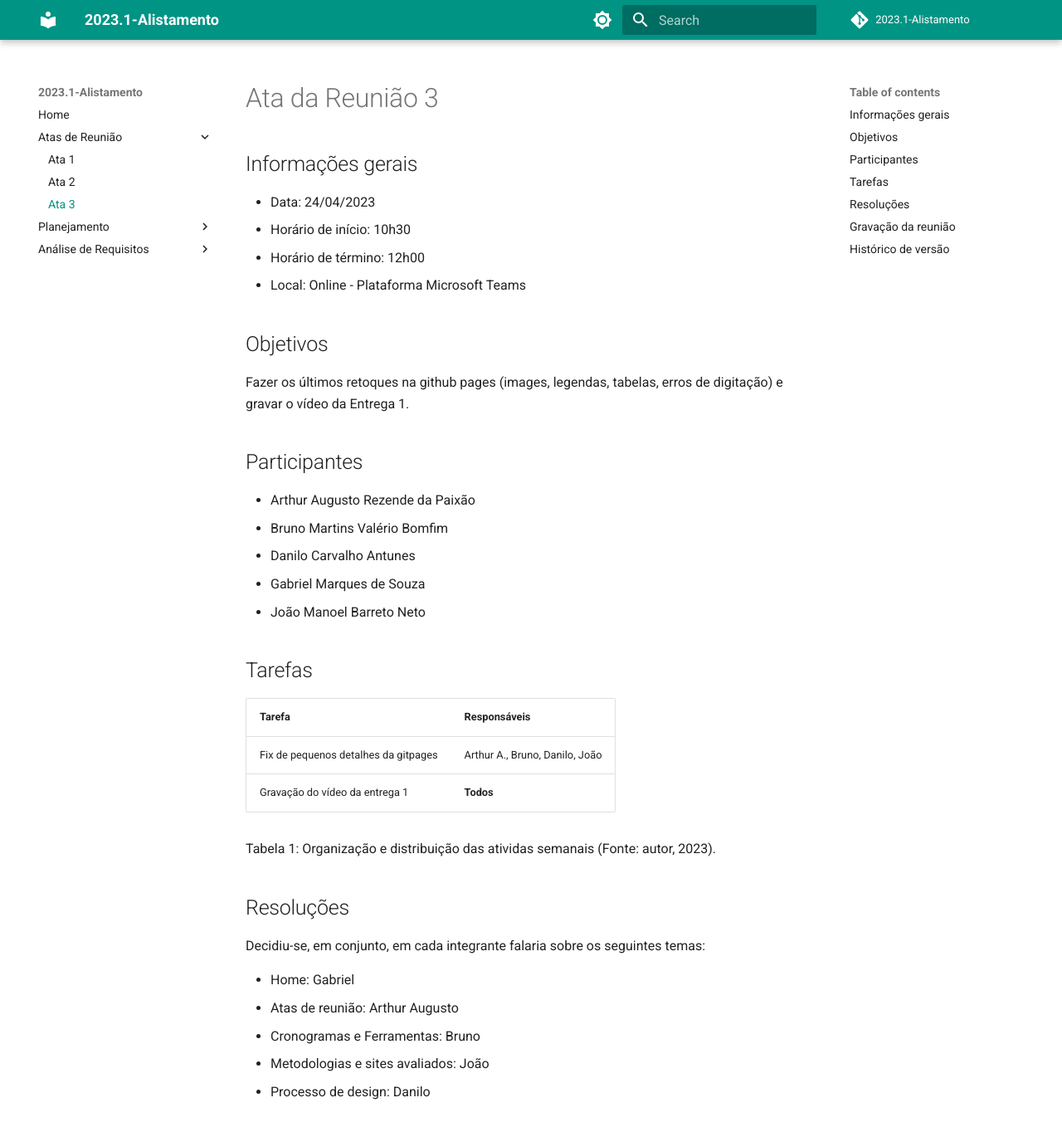
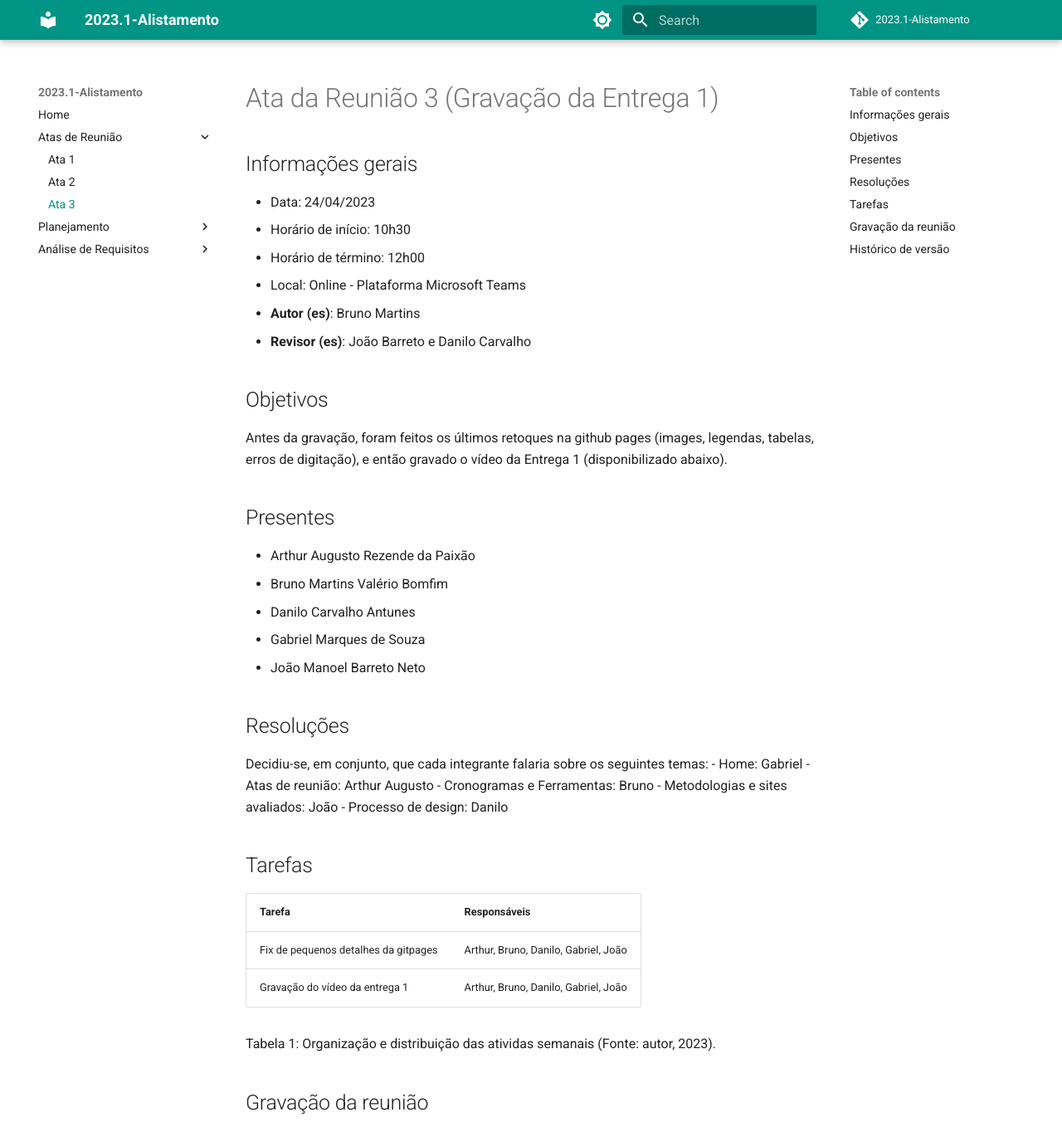
Before and after one commit to Interacao-Humano-Computador/2023.1-Alistamento, an MkDocs documentation site: the page built from docs/atas/ata3.md, in a window 1280 px wide and 1400 px high, cut to the strip 0-1358 px from the top of the window. Shown: the whole strip at 83% size. Built offline with MkDocs 1.6.1 and Material for MkDocs 9.7.7, drawn with Linux system fonts in a browser that asks for light colours; comment, search, counter and statistics services are not loaded; some of the changed text lies outside the part shown.

Commit message:
update: atualizando as atas 1, 2 e 3

```diff
--- a/docs/atas/ata3.md
+++ b/docs/atas/ata3.md
@@ -1,48 +1,44 @@
-# Ata da Reunião 3
+# Ata da Reunião 3 (Gravação da Entrega 1)
 
 ## Informações gerais
 - Data: 24/04/2023
 - Horário de início: 10h30
 - Horário de término: 12h00
 - Local: Online - Plataforma Microsoft Teams
+- **Autor (es)**: Bruno Martins
+- **Revisor (es)**: João Barreto e Danilo Carvalho
 
 ## Objetivos
-Fazer os últimos retoques na github pages (images, legendas, tabelas, erros de digitação) e gravar o vídeo da Entrega 1.
+Antes da gravação, foram feitos os últimos retoques na github pages (images, legendas, tabelas, erros de digitação), e então gravado o vídeo da Entrega 1 (disponibilizado abaixo).
 
-## Participantes
-
+## Presentes
 - Arthur Augusto Rezende da Paixão
 - Bruno Martins Valério Bomfim
 - Danilo Carvalho Antunes
 - Gabriel Marques de Souza
 - João Manoel Barreto Neto
 
-## Tarefas
-
-| Tarefa | Responsáveis |
-| ---- | ---- |
-| Fix de pequenos detalhes da gitpages | Arthur A., Bruno, Danilo, João |
-| Gravação do vídeo da entrega 1 | **Todos** |
-
-Tabela 1: Organização e distribuição das atividas semanais (Fonte: autor, 2023).
-
-
 ## Resoluções
-Decidiu-se, em conjunto, em cada integrante falaria sobre os seguintes temas:
-
+Decidiu-se, em conjunto, que cada integrante falaria sobre os seguintes temas:
 - Home: Gabriel
 - Atas de reunião: Arthur Augusto
 - Cronogramas e Ferramentas: Bruno
 - Metodologias e sites avaliados: João
 - Processo de design: Danilo
 
+## Tarefas
+| Tarefa | Responsáveis |
+| ---- | ---- |
+| Fix de pequenos detalhes da gitpages | Arthur, Bruno, Danilo, Gabriel, João |
+| Gravação do vídeo da entrega 1 | Arthur, Bruno, Danilo, Gabriel, João |
+
+Tabela 1: Organização e distribuição das atividas semanais (Fonte: autor, 2023).
 
 ## Gravação da reunião
 <iframe width="560" height="315" src="https://www.youtube.com/embed/xdp7TSaSQKo" title="YouTube video player" frameborder="0" allow="accelerometer; autoplay; clipboard-write; encrypted-media; gyroscope; picture-in-picture; web-share" allowfullscreen></iframe>
 
 ## Histórico de versão
-| Versão | Data | Descrição | Autor | Revisor |
-| :----: | :--: | :-------: | :---: | :-----: |
-| 0.1 | 24/04/2023 | Gravação da reunião | **Todos** | **Todos** |
-
-Tabela 2: Histórico de versões do projeto (Fonte: autor, 2023).
+| Versão | Data | Descrição | Autor(es) | Revisor(es) |
+| --- | --- | --- | --- | --- |
+|  `1.0`   | 24/04/2023 | Criação da ata 3 | [Bruno Martins](https://github.com/gitbmvb) | [João Barreto](https://github.com/JoaoBarreto03) |
+|  `1.1`   | 05/05/2023 | Adição de atores e revisores à ata | [Bruno Martins](https://github.com/gitbmvb) | [João Barreto](https://github.com/JoaoBarreto03) e [Danilo Carvalho](https://github.com/Danilo-Carvalho-Antunes) |
```
Also changed, not shown: docs/atas/ata1.md (+13 -15 lines), docs/atas/ata2.md (+10 -12 lines), docs/atas/template.md (+3 -3 lines).
